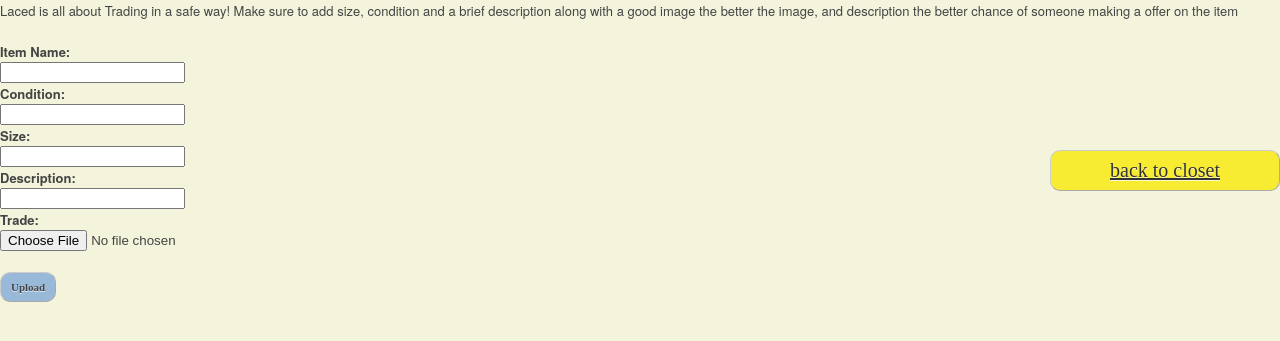
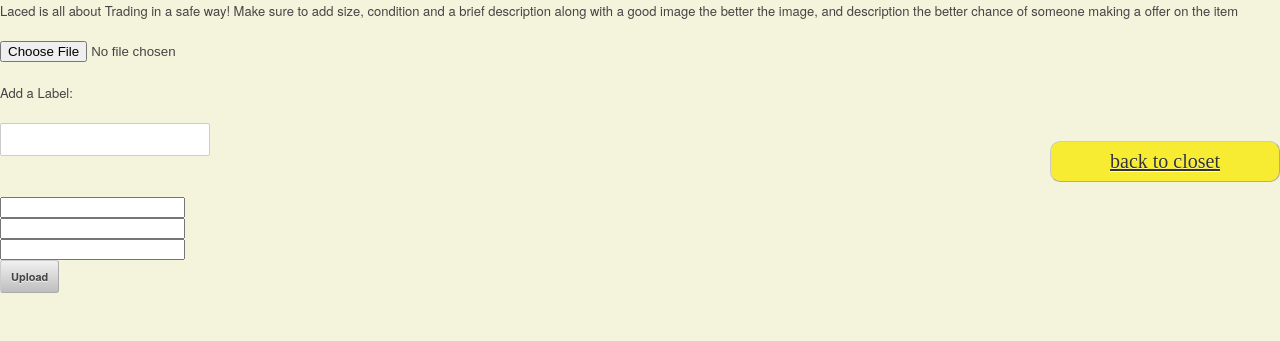
Before and after one commit to LyteiaHF1/Laced, a Python web app: template Laced/templates/tradeuplaodform.html in a window 1280 px wide. Shown: the part 125-466 px from the top of the page. Run offline with Jinja, Linux system fonts and the light colour scheme; the template is opened without the code that fills it, so the values that code supplies are empty.

Commit message:
Trade Upload
Trade Upload Is Working ---- better form needed and style but
functionally is there

```diff
--- a/Laced/templates/tradeuplaodform.html
+++ b/Laced/templates/tradeuplaodform.html
@@ -14,15 +14,18 @@
 
         <p>Laced is all about Trading in a safe way! Make sure to add size, condition and a brief description along with a good image the better the image, and description the better chance of someone making a offer on the item</p>
 
-        <form class="pure-form pure-form-aligned"  method="POST" action="static/upload.php" enctype="multipart/form-data">
-        <label>Item Name:</label> <input required="required" /><br/>
-        <label>Condition:</label> <input required="required" /><br/>
-        <label>Size:</label> <input required="required" /><br/>
-        <label>Description:</label> <input /><br/>
-		<label>Trade:</label> <input type="file" name="userfile" required="required" /><br/><br/>
+            <form action="/upload" method=post enctype=multipart/form-data>
+        <p>
+            <input type=file name=file><br />
+            <p>Add a Label:</p>
+            <input type=text name=label value='{{ request.form.label }}'><br />
+            <input name='size' value='{{ request.form.size }}' required="required" /><br/>
+            <input name='con' value='{{ request.form.con }}' required="required" /><br/>
+            <input name='descript' value='{{ request.form.descript }}' /><br/>
+            <input type=submit value=Upload>
+        </p>
+        </form>
 
-        <button>Upload</button>
-	</form>
  <button class='trades'><a href="{{ url_for('closet') }}">back to closet</a></button>
     </body>
 </html>
```
Also changed, not shown: Laced/app.py (+34 -16 lines).
